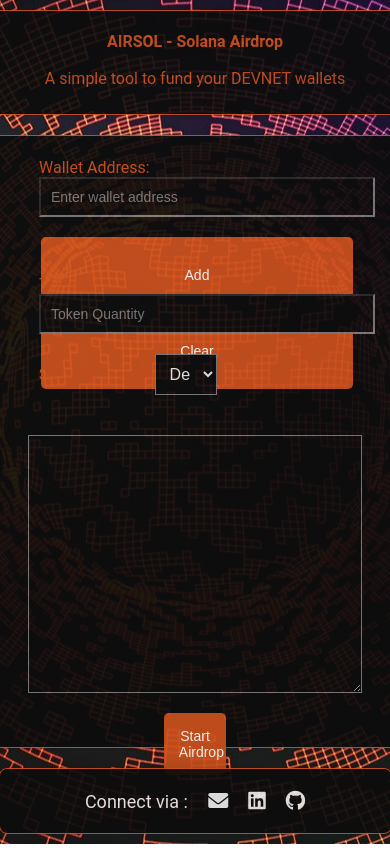
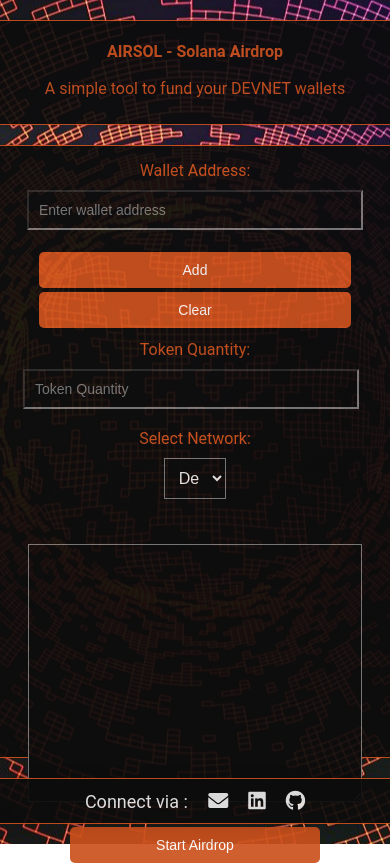
Before and after one commit to DeepakSinghKetheth25/solana-airdrop-website, a website: page index.html in a window 390 px wide. Drawn offline with Linux system fonts and the light colour scheme.

Commit message:
updated responsive design for different screens

```diff
--- a/public/css/styles.css
+++ b/public/css/styles.css
@@ -115,10 +115,10 @@
 button {
     background-color: #c94811;
     color: #ffffff;
-    width: 8%;
+    width: 9%;
     height: 65%;
-    font-size: 18px;
-    margin-left: 2px;
+    font-size: 1em;
+    margin: 2px;
 
     border-radius: 5px;
     border: none;
@@ -129,7 +129,7 @@
 
     width: 20%;
     height: 100%;
-    padding: 15px;
+    padding: 10px;
     margin: 0 auto;
     display: block;
 
@@ -234,6 +234,25 @@
 
 /* Base styles here */
 
+@media (max-width: 1031px) {
+    .header-container, .footer-container, #container {
+        width: 90%; /* Increase width for smaller devices */
+        padding: 10px;
+    }
+
+    .row {
+        margin: 5px;
+        display: flex;
+        flex-direction: column;
+        align-items: center;
+    }
+
+    input[type="text"], input[type="number"], input[type="file"], select, textarea, button, #airdropButton {
+        width: 100%; /* Full width for smaller inputs and buttons */
+        padding : 10px;
+    }
+}
+
 /* Responsive styles for tablets */
 @media (max-width: 768px) {
     .header-container, .footer-container, #container {
@@ -247,9 +266,14 @@
 
 /* Responsive styles for mobile phones */
 @media (max-width: 480px) {
-    .header-container, #container {
+    .header-container, .footer-container, #container {
         width: 100%; /* Full width for very small devices */
-        padding: 10px; /* Reduce padding */
+        /* padding: 10px;  */
+        /* Reduce padding */
+    }
+
+    #airdropButton {
+        width:80%
     }
 
     input[type="text"], input[type="number"], input[type="file"], select, textarea, button {
```
